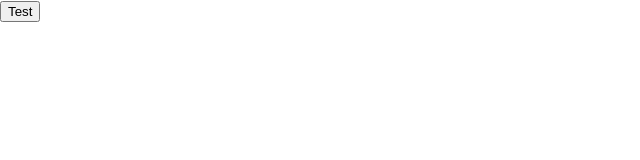
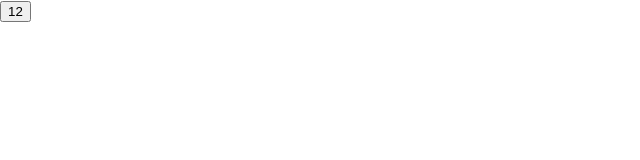
Before and after one commit to dvibbert/react-getting-started-typescript, a React (Create React App) app: page / in a window 1280 px wide. Shown: the top 160 px of the page, without its empty margins (0-640 px from the left). Built offline with nearby package versions, Linux system fonts and the light colour scheme.

Commit message:
Exercise 1.3

```diff
--- a/src/App.tsx
+++ b/src/App.tsx
@@ -1,17 +1,34 @@
-import React from 'react';
+import React, { FC, useState } from 'react';
 import logo from './logo.svg';
 import './App.css';
 
-const Button = () => {
+interface ButtonProps {
+  count: number;
+  onClick: () => void;
+}
+
+const Button: FC<ButtonProps> = (props) => {
   return (
-    <button>Test</button>
+    <button onClick={props.onClick}>{props.count}</button>
     )
 }
 
+const useCounter = (initialCount : number): [number, () => void] => {
+  const [count, setCount] = useState(initialCount);
+  const handleClick = () => setCount(count + 1);
+
+  return [
+    count,
+    handleClick
+  ];
+}
+
 const App: React.FC = () => {
+  const [count, handleClick] = useCounter(12);
+
   return (
-
-  <Button />
-  )}
+    <Button count={count} onClick={handleClick}/>
+  );
+};
 
 export default App;
```
